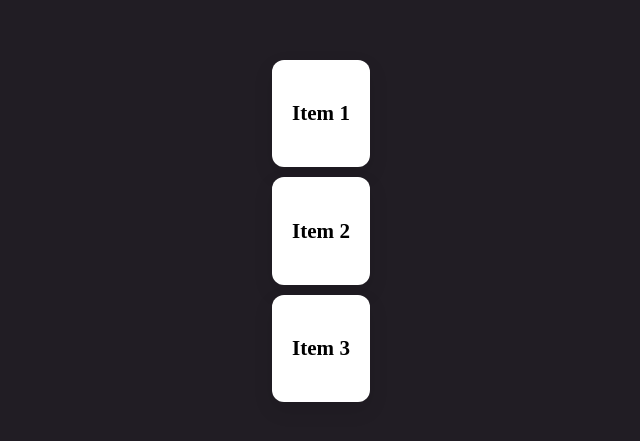
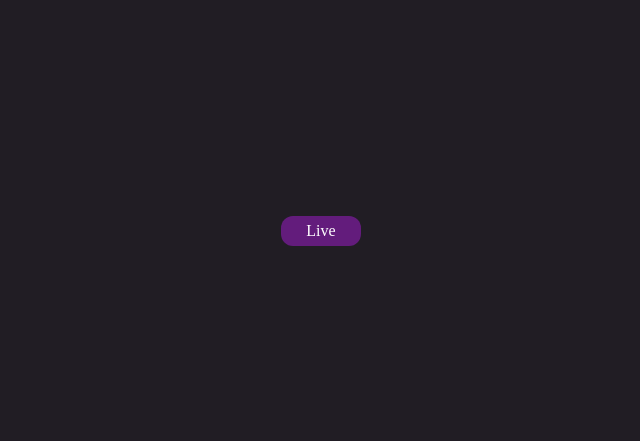
Before and after one commit to A-karkaih/framer-motion-learning, a React (Vite) app: page / in a window 1280 px wide. Shown: the part 169-610 px from the top of the page, without its empty margins (319-959 px from the left). Built offline with nearby package versions, Linux system fonts and the light colour scheme.

Commit message:
Infinite & Repeating Animations

```diff
--- a/src/App.css
+++ b/src/App.css
@@ -49,3 +49,13 @@ button:hover {
   color: black;
   user-select: none;
 }
+
+.badge-live {
+  width: 80px;
+  height: 30px;
+  background-color: rgba(198, 28, 255, 0.4);
+  display: flex;
+  justify-content: center;
+  align-items: center;
+  border-radius: 12px;
+}
--- a/src/App.jsx
+++ b/src/App.jsx
@@ -1,5 +1,5 @@
 import "./App.css";
-import { CollapsibleList } from "./components/CollapsibleList";
+import { LiveBadge } from "./components/LiveBadge";
 
 export default function App() {
   return (
@@ -14,7 +14,7 @@ export default function App() {
         color: "white",
       }}
     >
-      <CollapsibleList />
+      <LiveBadge />
     </div>
   );
 }
--- /dev/null
+++ b/src/components/LiveBadge.jsx
@@ -0,0 +1,27 @@
+import { motion } from "motion/react";
+
+export const LiveBadge = () => {
+  return (
+    <motion.div>
+      <motion.span
+        animate={{
+          scale: [1, 1.15, 1],
+          boxShadow: [
+            "0 0 0px rgba(198,28,255,0.4)",
+            "0 0 8px rgba(198,28,255,0.7)",
+            "0 0 0px rgba(198,28,255,0.4)",
+          ],
+        }}
+        transition={{
+          duration: 1.2,
+          repeat: Infinity,
+          repeatType: "reverse",
+          repeatDelay: 2,
+        }}
+        className="badge-live"
+      >
+        Live
+      </motion.span>
+    </motion.div>
+  );
+};
```
